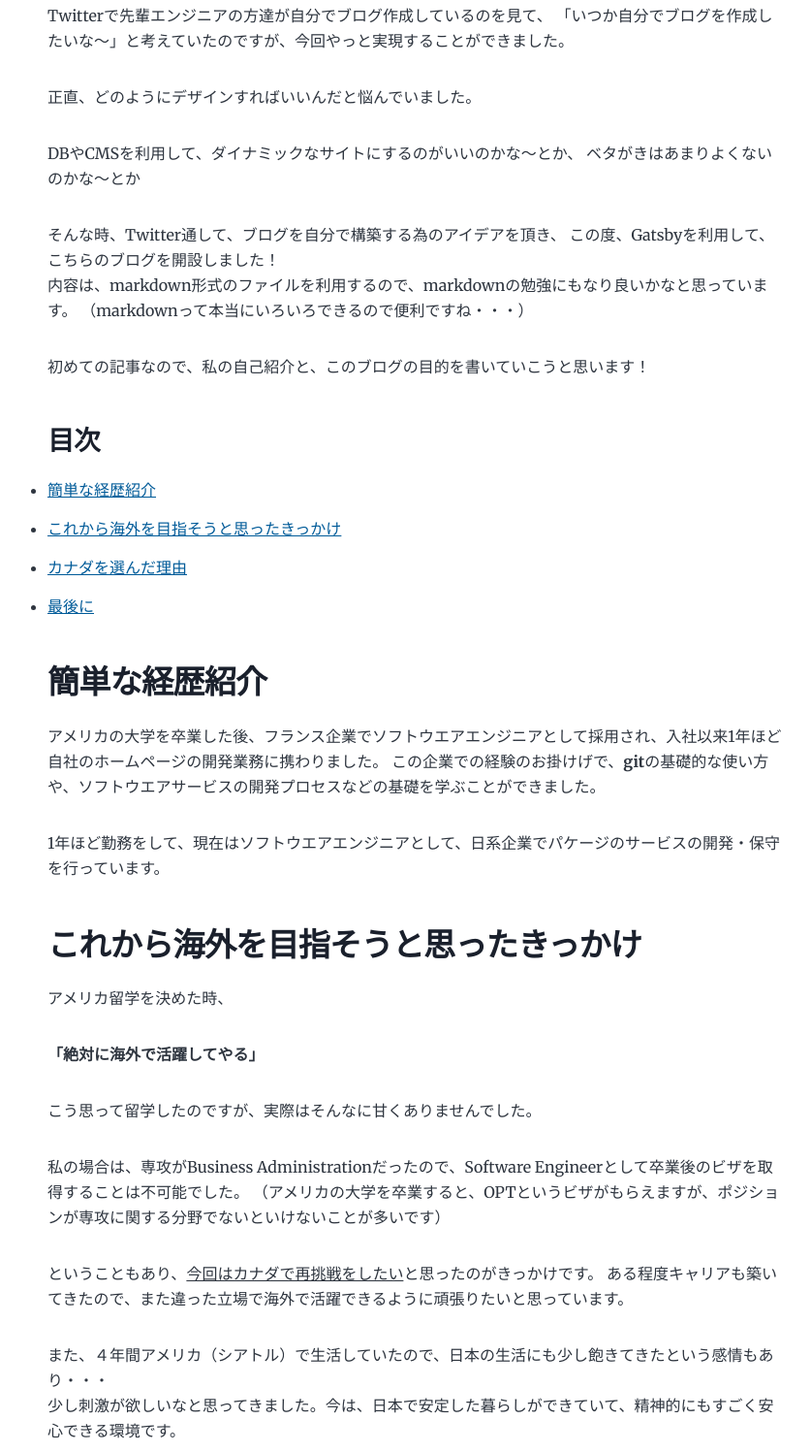
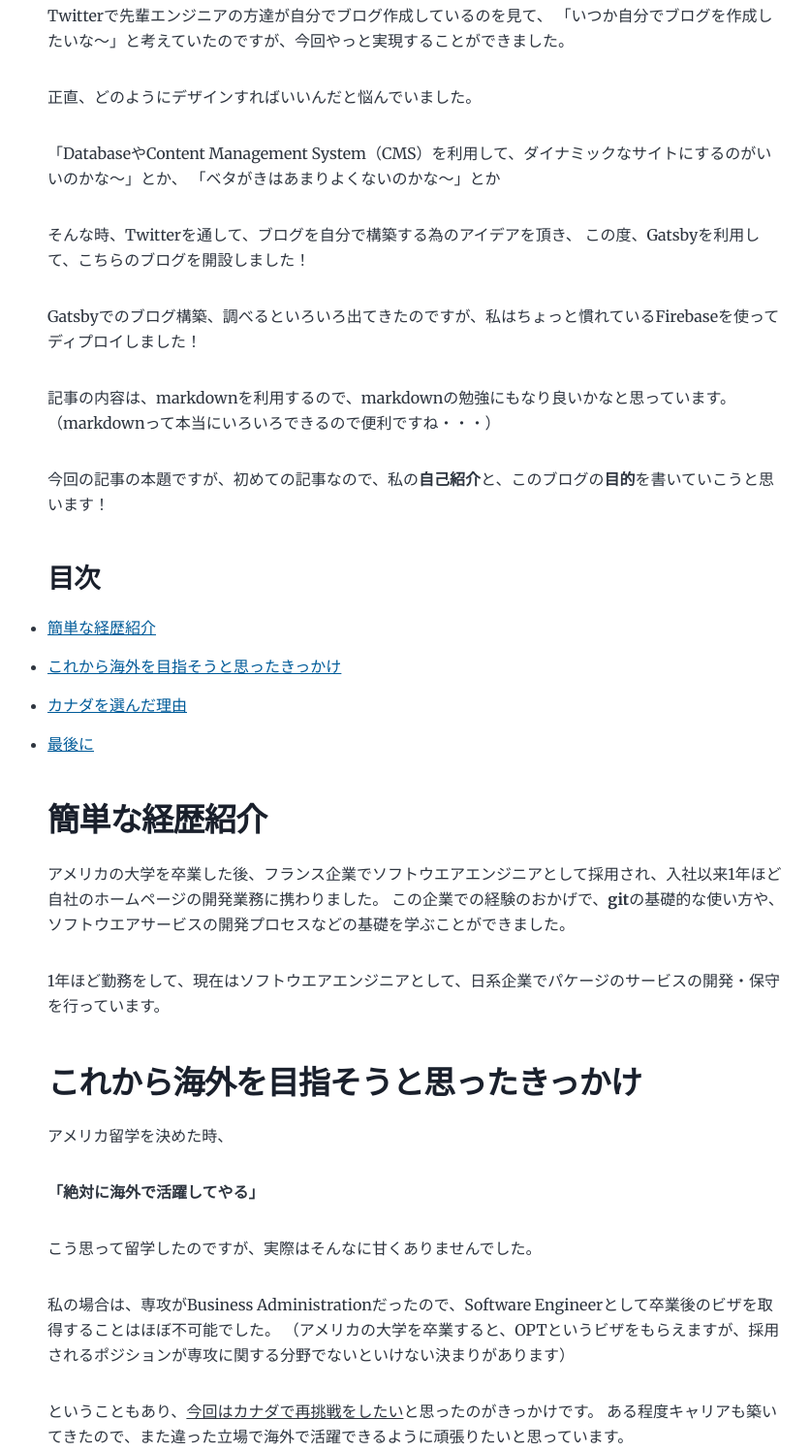
Before and after one commit to Shane59/my-first-blog-with-gatsby, a Gatsby site: page /hello-world/ in a window 1280 px wide. Shown: the part 295-1792 px from the top of the page at 97% size, without its empty margins (211-1048 px from the left). Built offline with nearby package versions, Linux system fonts and the light colour scheme; Gatsby itself is replaced by a stand-in of ours.

Commit message:
edit first blog

```diff
--- a/content/blog/hello-world/index.md
+++ b/content/blog/hello-world/index.md
@@ -1,7 +1,7 @@
 ---
 title: ブログ開設
 date: "2022-04-01T22:12:03.284Z"
-description: "こちらのブログでは、カナダでのIT関連での日常など・・・"
+description: "簡単な自己紹介と、このブログの目的を話します。"
 ---
 
 みなさんこんにちは、グリドンです。
@@ -11,15 +11,18 @@ Twitterで先輩エンジニアの方達が自分でブログ作成している
 
 正直、どのようにデザインすればいいんだと悩んでいました。
 
-DBやCMSを利用して、ダイナミックなサイトにするのがいいのかな〜とか、
-ベタがきはあまりよくないのかな〜とか
+「DatabaseやContent Management System（CMS）を利用して、ダイナミックなサイトにするのがいいのかな〜」とか、
+「ベタがきはあまりよくないのかな〜」とか
 
-そんな時、Twitter通して、ブログを自分で構築する為のアイデアを頂き、
+そんな時、Twitterを通して、ブログを自分で構築する為のアイデアを頂き、
 この度、Gatsbyを利用して、こちらのブログを開設しました！
-<br>内容は、markdown形式のファイルを利用するので、markdownの勉強にもなり良いかなと思っています。
+
+Gatsbyでのブログ構築、調べるといろいろ出てきたのですが、私はちょっと慣れているFirebaseを使ってディプロイしました！
+
+記事の内容は、markdownを利用するので、markdownの勉強にもなり良いかなと思っています。
 （markdownって本当にいろいろできるので便利ですね・・・）
 
-初めての記事なので、私の自己紹介と、このブログの目的を書いていこうと思います！
+今回の記事の本題ですが、初めての記事なので、私の**自己紹介**と、このブログの**目的**を書いていこうと思います！
 
 
 ### 目次
@@ -31,7 +34,7 @@ DBやCMSを利用して、ダイナミックなサイトにするのがいいの
 <a name="簡単な経歴紹介"></a>
 ## 簡単な経歴紹介
 アメリカの大学を卒業した後、フランス企業でソフトウエアエンジニアとして採用され、入社以来1年ほど自社のホームページの開発業務に携わりました。
-この企業での経験のお掛けげで、**git**の基礎的な使い方や、ソフトウエアサービスの開発プロセスなどの基礎を学ぶことができました。
+この企業での経験のおかげで、**git**の基礎的な使い方や、ソフトウエアサービスの開発プロセスなどの基礎を学ぶことができました。
 
 1年ほど勤務をして、現在はソフトウエアエンジニアとして、日系企業でパケージのサービスの開発・保守を行っています。
 
@@ -43,8 +46,8 @@ DBやCMSを利用して、ダイナミックなサイトにするのがいいの
 
 こう思って留学したのですが、実際はそんなに甘くありませんでした。
 
-私の場合は、専攻がBusiness Administrationだったので、Software Engineerとして卒業後のビザを取得することは不可能でした。
-（アメリカの大学を卒業すると、OPTというビザがもらえますが、ポジションが専攻に関する分野でないといけないことが多いです）
+私の場合は、専攻がBusiness Administrationだったので、Software Engineerとして卒業後のビザを取得することはほぼ不可能でした。
+（アメリカの大学を卒業すると、OPTというビザをもらえますが、採用されるポジションが専攻に関する分野でないといけない決まりがあります）
 
 ということもあり、<h7 style="text-decoration: underline;">今回はカナダで再挑戦をしたい</h7>と思ったのがきっかけです。
 ある程度キャリアも築いてきたので、また違った立場で海外で活躍できるように頑張りたいと思っています。
@@ -60,9 +63,9 @@ note記事に、アメリカ留学について少し話しているので、よ
 <a name="カナダを選んだ理由"></a>
 ## カナダを選んだ理由
 今回、挑戦する場所はカナダのバンクーバーという地域です。
-昔、6週間だけ留学していた事や、シアトルにも似ている街なので、自分にはとても親しみやすい街かと思います。
+昔、6週間だけ留学していた事や、シアトルにも似ている街なので、自分にはとても親しみやすい街だと思います。
 
-特に大きな理由があって、バンクーバーにしたという訳ではないですが、今後長期で移住をしたいと考えた時、
+特に大きな理由があって、カナダにしたという訳ではないですが、今後長期で移住をしたいと考えた時、
 移住のしやすい国、という事が一つの大きな決め手になりました。
 
 カナダは、移民を多く受け入れている国なので、差別などもアメリカに比べると少ない印象があります。
```
